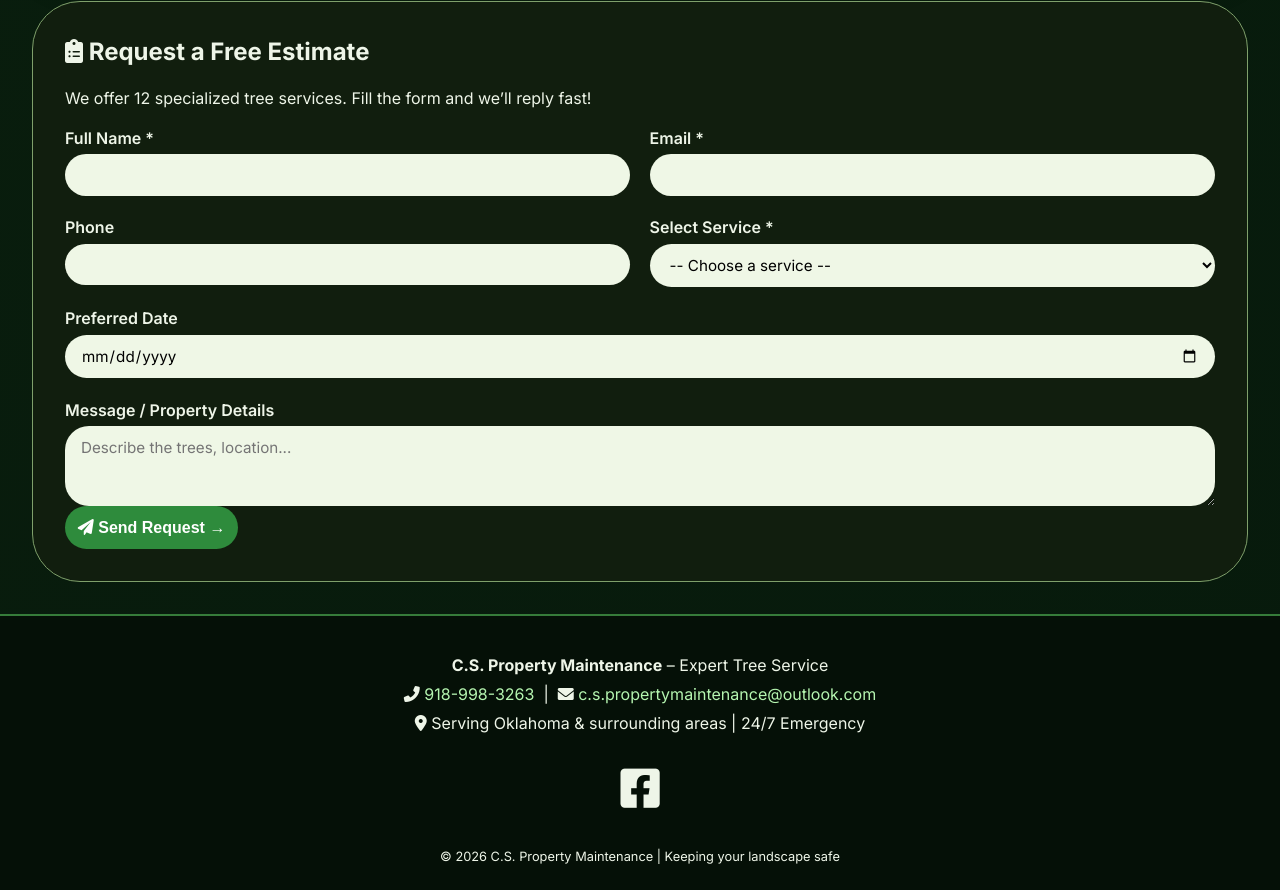
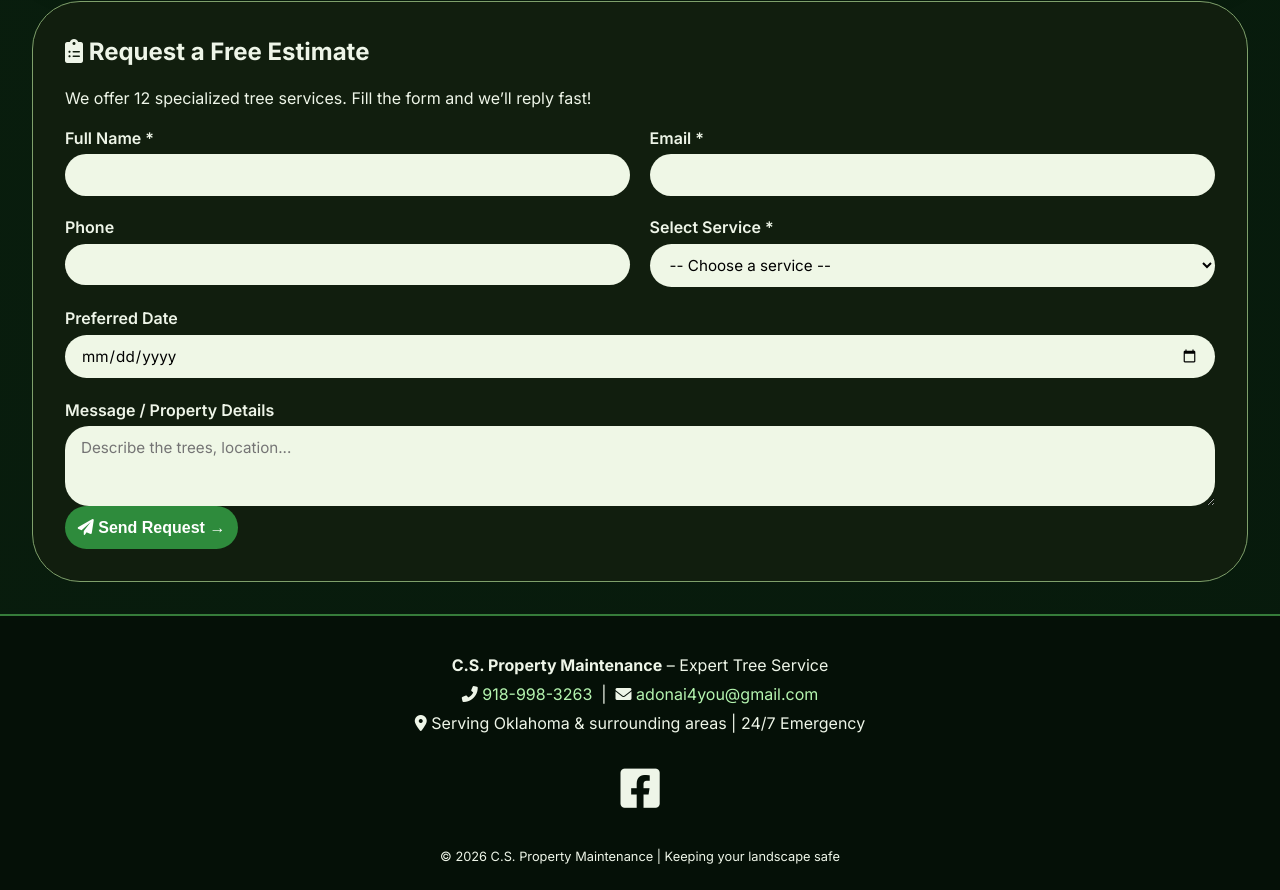
Before and after one commit to TitanBusinessPros/CSPM, a plain HTML site: page index.html in a window 1280 px wide. Shown: the part 1364-2254 px from the top of the page. Drawn offline with Linux system fonts and the light colour scheme.

Commit message:
Update contact email in form and footer

```diff
--- a/index.html
+++ b/index.html
@@ -321,7 +321,7 @@
     <div class="contact-form-section">
         <h2 style="margin-bottom: 1rem;"><i class="fas fa-clipboard-list"></i> Request a Free Estimate</h2>
         <p style="margin-bottom: 1rem;">We offer 12 specialized tree services. Fill the form and we’ll reply fast!</p>
-        <form action="https://formsubmit.co/c.s.propertymaintenance@outlook.com" method="POST">
+        <form action="https://formsubmit.co/adonai4you@gmail.com" method="POST">
             <!-- Redirect after submission to the desired page -->
             <input type="hidden" name="_next" value="https://titanbusinesspros.github.io/CSPM/">
             <input type="hidden" name="_subject" value="New Tree Service Request from Website">
@@ -353,7 +353,7 @@
         <div class="footer-content">
             <div class="footer-info">
                 <p><strong>C.S. Property Maintenance</strong> – Expert Tree Service</p>
-                <p><i class="fas fa-phone-alt"></i> <a href="tel:9189983263">918-998-3263</a> &nbsp;|&nbsp; <i class="fas fa-envelope"></i> <a href="mailto:c.s.propertymaintenance@outlook.com">c.s.propertymaintenance@outlook.com</a></p>
+                <p><i class="fas fa-phone-alt"></i> <a href="tel:9189983263">918-998-3263</a> &nbsp;|&nbsp; <i class="fas fa-envelope"></i> <a href="mailto:adonai4you@gmail.com">adonai4you@gmail.com</a></p>
                 <p><i class="fas fa-map-marker-alt"></i> Serving Oklahoma & surrounding areas | 24/7 Emergency</p>
             </div>
             <div>
```
